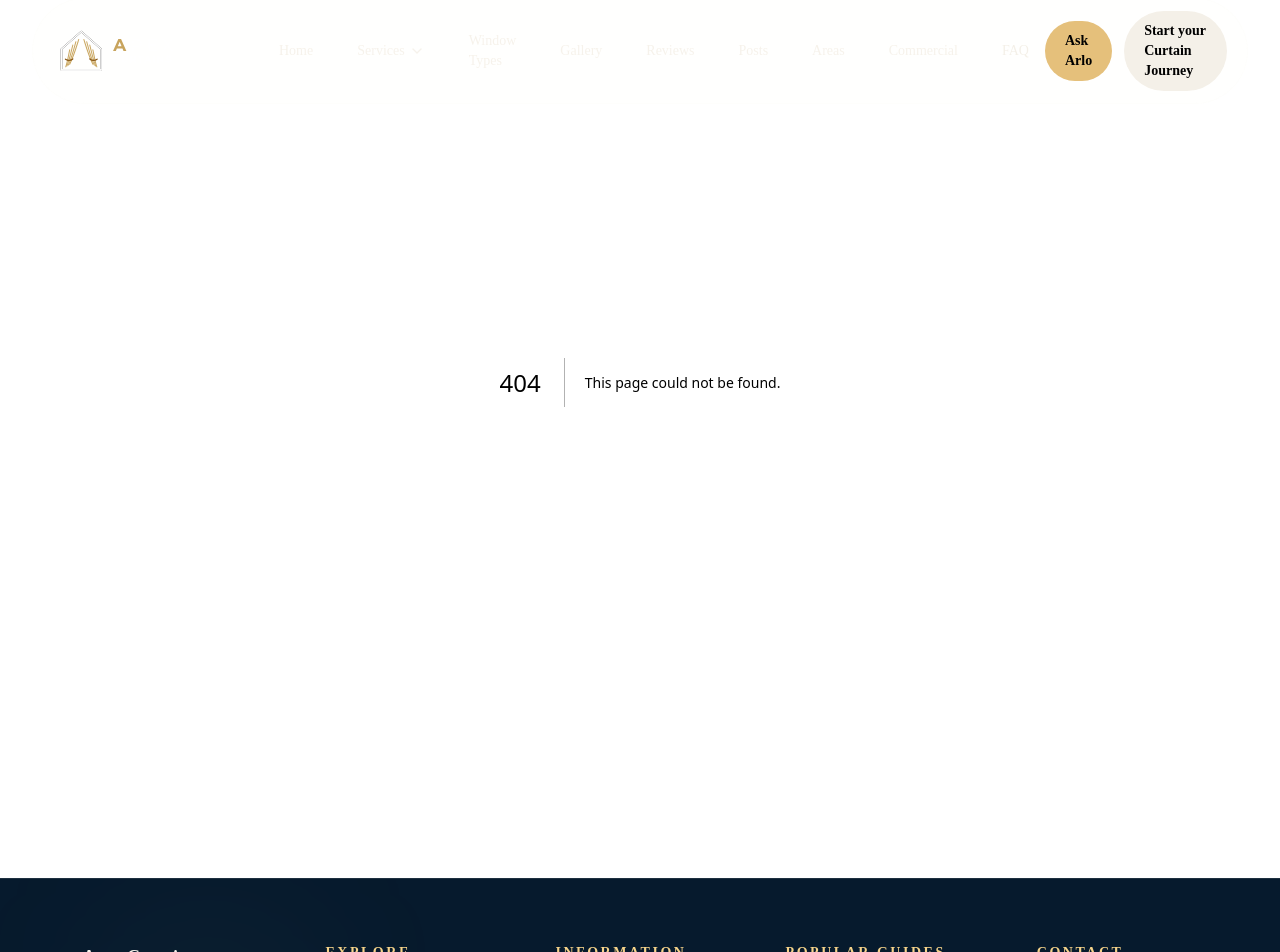
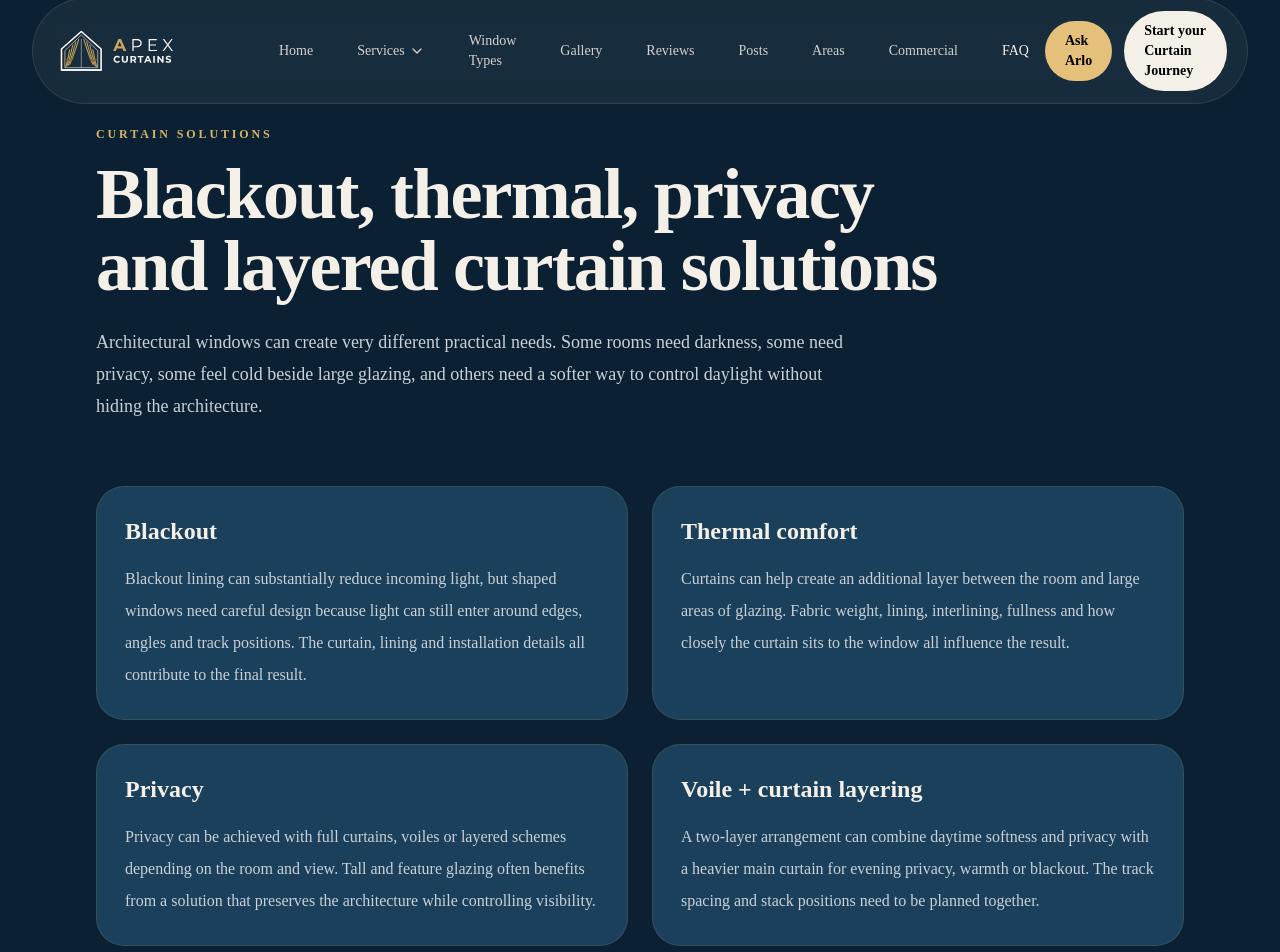
Before and after one commit to Nylon1/Apexcurtains, a Next.js app: page /curtain-solutions in a window 1280 px wide. Before the commit this address had no page. Shown: the part 18-970 px from the top of the page. Built offline with nearby package versions, Linux system fonts and the light colour scheme.

Commit message:
Add curtain solutions authority hub

```diff
--- /dev/null
+++ b/app/curtain-solutions/page.tsx
@@ -0,0 +1,136 @@
+import type { Metadata } from "next";
+import Link from "next/link";
+
+const SITE_URL = "https://www.apexcurtains.com";
+const canonicalUrl = `${SITE_URL}/curtain-solutions`;
+
+export const metadata: Metadata = {
+  title: { absolute: "Curtain Solutions for Blackout, Thermal & Privacy | Apex Curtains" },
+  description:
+    "Explore curtain solutions for blackout, thermal comfort, privacy, voile layering and light control on apex, angled, triangular and large windows.",
+  alternates: { canonical: canonicalUrl },
+  openGraph: {
+    title: "Curtain Solutions for Blackout, Thermal & Privacy | Apex Curtains",
+    description:
+      "Practical curtain solutions for architectural windows where privacy, darkness, warmth and light control matter.",
+    url: canonicalUrl,
+    siteName: "Apex Curtains",
+    type: "website",
+  },
+};
+
+const solutions = [
+  {
+    title: "Blackout",
+    text: "Blackout lining can substantially reduce incoming light, but shaped windows need careful design because light can still enter around edges, angles and track positions. The curtain, lining and installation details all contribute to the final result.",
+  },
+  {
+    title: "Thermal comfort",
+    text: "Curtains can help create an additional layer between the room and large areas of glazing. Fabric weight, lining, interlining, fullness and how closely the curtain sits to the window all influence the result.",
+  },
+  {
+    title: "Privacy",
+    text: "Privacy can be achieved with full curtains, voiles or layered schemes depending on the room and view. Tall and feature glazing often benefits from a solution that preserves the architecture while controlling visibility.",
+  },
+  {
+    title: "Voile + curtain layering",
+    text: "A two-layer arrangement can combine daytime softness and privacy with a heavier main curtain for evening privacy, warmth or blackout. The track spacing and stack positions need to be planned together.",
+  },
+];
+
+const questions = [
+  {
+    q: "Can apex window curtains be blackout?",
+    a: "Yes. Apex curtains can use blackout lining, but complete darkness depends on the entire installation rather than the lining alone. Light can enter around angled edges, track gaps and curtain joins, so the design needs to account for the window shape and the level of darkness required.",
+  },
+  {
+    q: "Do curtains help insulate large windows?",
+    a: "Curtains can add a useful insulating layer in front of large areas of glazing. Heavier fabrics, thermal lining or interlining and generous coverage can improve comfort, although the result depends on the building, glazing and how the curtain is installed.",
+  },
+  {
+    q: "Can you combine voiles and curtains on an apex window?",
+    a: "Yes, where the geometry and fixing space allow it. A layered system normally needs separate track positions so the voile and main curtain can operate independently without interfering with each other.",
+  },
+  {
+    q: "Are curtains better than blinds for apex windows?",
+    a: "For many large or unusually shaped apex windows, curtains can be more adaptable because they can follow the architecture, soften a large glazed area and offer options for blackout, thermal lining and layered privacy. The right choice still depends on the window and how the room is used.",
+  },
+];
+
+export default function CurtainSolutionsPage() {
+  const schema = {
+    "@context": "https://schema.org",
+    "@graph": [
+      {
+        "@type": "WebPage",
+        "@id": `${canonicalUrl}#webpage`,
+        url: canonicalUrl,
+        name: "Curtain Solutions for Blackout, Thermal and Privacy",
+        isPartOf: { "@id": `${SITE_URL}/#website` },
+      },
+      {
+        "@type": "FAQPage",
+        "@id": `${canonicalUrl}#faq`,
+        mainEntity: questions.map((item) => ({
+          "@type": "Question",
+          name: item.q,
+          acceptedAnswer: { "@type": "Answer", text: item.a },
+        })),
+      },
+    ],
+  };
+
+  return (
+    <main className="min-h-screen bg-apex-navy-900 text-white">
+      <script type="application/ld+json" dangerouslySetInnerHTML={{ __html: JSON.stringify(schema) }} />
+
+      <section className="mx-auto max-w-6xl px-4 pb-16 pt-28 sm:px-6 lg:px-8 lg:pt-36">
+        <p className="text-xs font-semibold uppercase tracking-[0.24em] text-[#d6b56b]">Curtain solutions</p>
+        <h1 className="mt-4 max-w-4xl text-4xl font-semibold tracking-tight sm:text-5xl lg:text-7xl">
+          Blackout, thermal, privacy and layered curtain solutions
+        </h1>
+        <p className="mt-6 max-w-3xl text-lg leading-8 text-white/72">
+          Architectural windows can create very different practical needs. Some rooms need darkness, some need privacy, some feel cold beside large glazing, and others need a softer way to control daylight without hiding the architecture.
+        </p>
+      </section>
+
+      <section className="mx-auto grid max-w-6xl gap-6 px-4 pb-16 sm:px-6 md:grid-cols-2 lg:px-8">
+        {solutions.map((item) => (
+          <article key={item.title} className="rounded-[28px] border border-white/10 bg-white/[0.04] p-7">
+            <h2 className="text-2xl font-semibold">{item.title}</h2>
+            <p className="mt-4 leading-8 text-white/70">{item.text}</p>
+          </article>
+        ))}
+      </section>
+
+      <section className="mx-auto max-w-6xl px-4 pb-16 sm:px-6 lg:px-8">
+        <div className="rounded-[30px] border border-[#d6b56b]/20 bg-[#d6b56b]/8 p-7 md:p-9">
+          <h2 className="text-3xl font-semibold">The solution starts with how the room is used</h2>
+          <p className="mt-4 max-w-4xl leading-8 text-white/72">
+            A bedroom may prioritise darkness and privacy. A living space may need softness without losing daylight. A large glazed room may need warmth and glare control. We use those practical needs to guide fabric, lining, heading and track decisions rather than treating every difficult window the same way.
+          </p>
+        </div>
+      </section>
+
+      <section className="mx-auto max-w-6xl px-4 pb-20 sm:px-6 lg:px-8">
+        <h2 className="text-3xl font-semibold">Common solution questions</h2>
+        <div className="mt-8 space-y-5">
+          {questions.map((item) => (
+            <article key={item.q} className="rounded-[24px] border border-white/10 bg-white/[0.04] p-6">
+              <h3 className="text-xl font-semibold">{item.q}</h3>
+              <p className="mt-3 leading-8 text-white/70">{item.a}</p>
+            </article>
+          ))}
+        </div>
+      </section>
+
+      <section className="mx-auto max-w-6xl px-4 pb-24 sm:px-6 lg:px-8">
+        <div className="flex flex-col gap-3 sm:flex-row">
+          <Link href="/curtain-tracks" className="rounded-full bg-[#d6b56b] px-6 py-3 text-center text-sm font-semibold text-apex-navy-950">Explore track systems</Link>
+          <Link href="/apex-curtains" className="rounded-full border border-white/15 px-6 py-3 text-center text-sm font-semibold">Apex curtains</Link>
+          <Link href="/start-designing" className="rounded-full border border-white/15 px-6 py-3 text-center text-sm font-semibold">Start your project</Link>
+        </div>
+      </section>
+    </main>
+  );
+}
```
